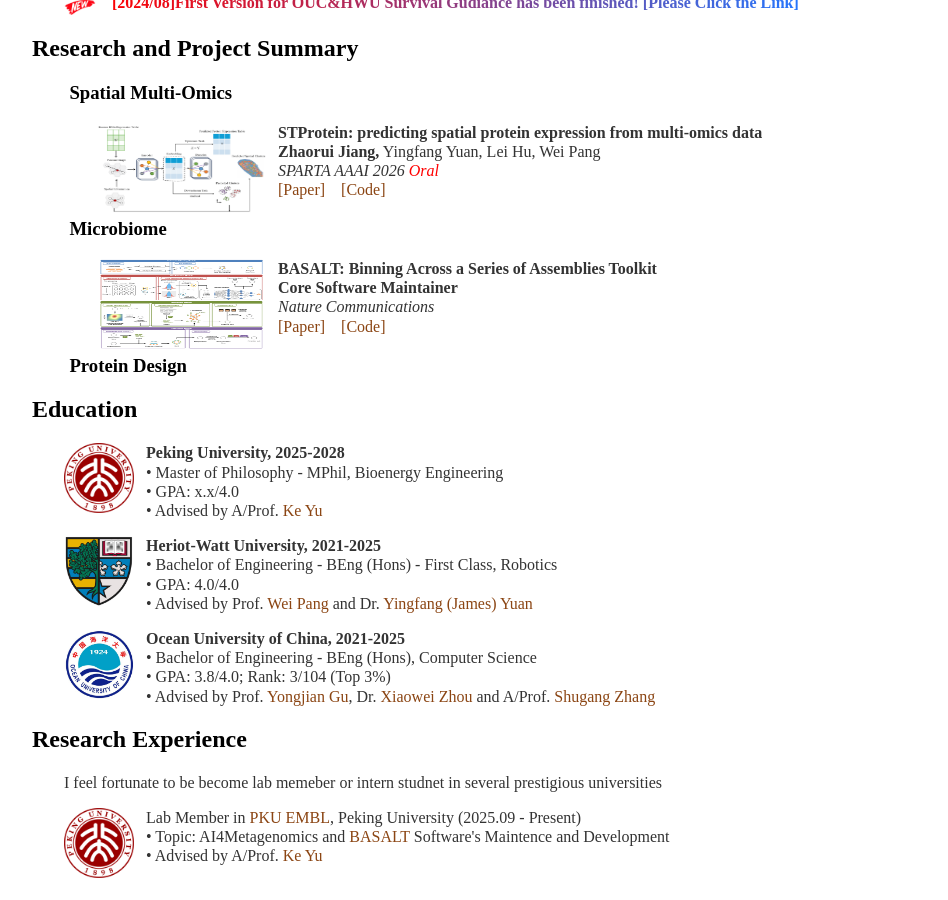
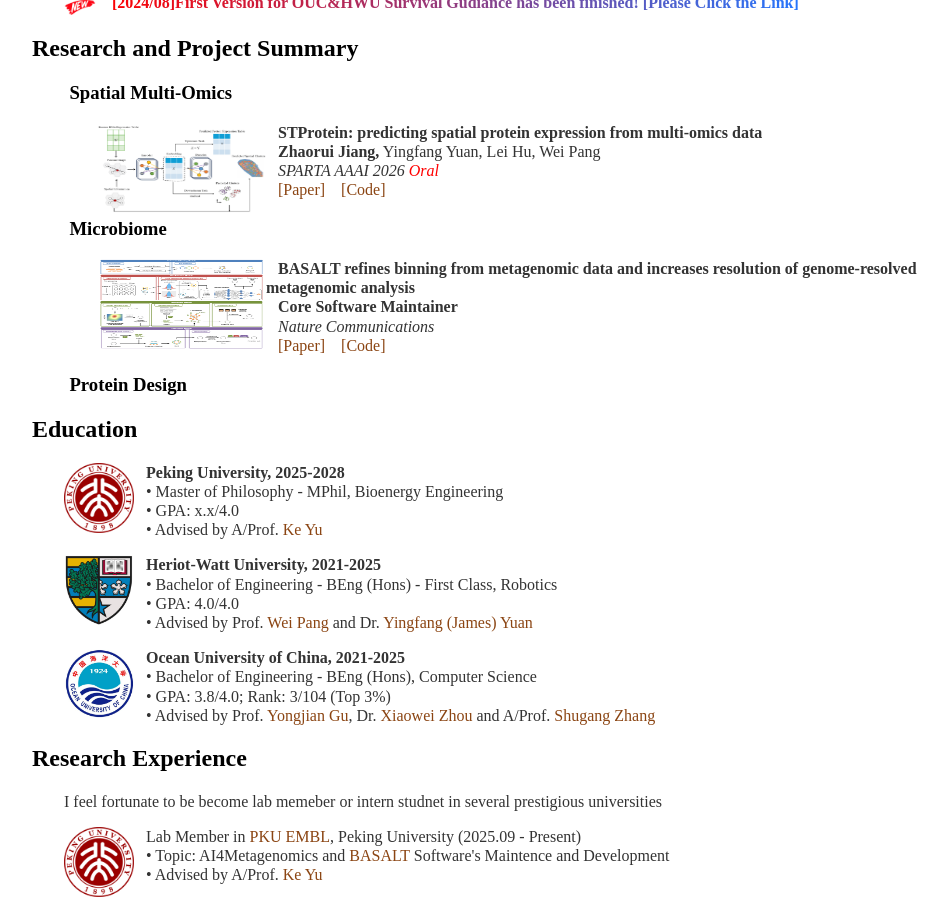
Before and after one commit to zhaorui-bi/zhaorui-bi.github.io, a Jekyll site: the page built from index.html, in a window 1280 px wide and 900 px high, scrolled down 601 px. Shown: the whole window, without its empty margins (160-1108 px from the left). Built offline with Jekyll 4.4.1, drawn with Linux system fonts in a browser that asks for light colours.

Commit message:
Update BASALT project description in index.html
Revised the BASALT project summary to better reflect its role in refining binning from metagenomic data and improving genome-resolved metagenomic analysis.

```diff
--- a/index.html
+++ b/index.html
@@ -64,7 +64,7 @@
 	<h3 style="margin-left: 2em;"> Microbiome </h3>
 		<p style="margin-left: 4em;">
 			<img src="img/paper/basalt.png" align="left" width="170" height="90"/>
-			&nbsp&nbsp <b>BASALT: Binning Across a Series of Assemblies Toolkit</b> <br>
+			&nbsp&nbsp <b>BASALT refines binning from metagenomic data and increases resolution of genome-resolved metagenomic analysis</b> <br>
 			&nbsp&nbsp <b>Core Software Maintainer</b><br>
 			&nbsp&nbsp <em>Nature Communications</em> <br>
 			&nbsp&nbsp <a href="https://www.nature.com/articles/s41467-024-46539-7">[Paper]</a>
```
